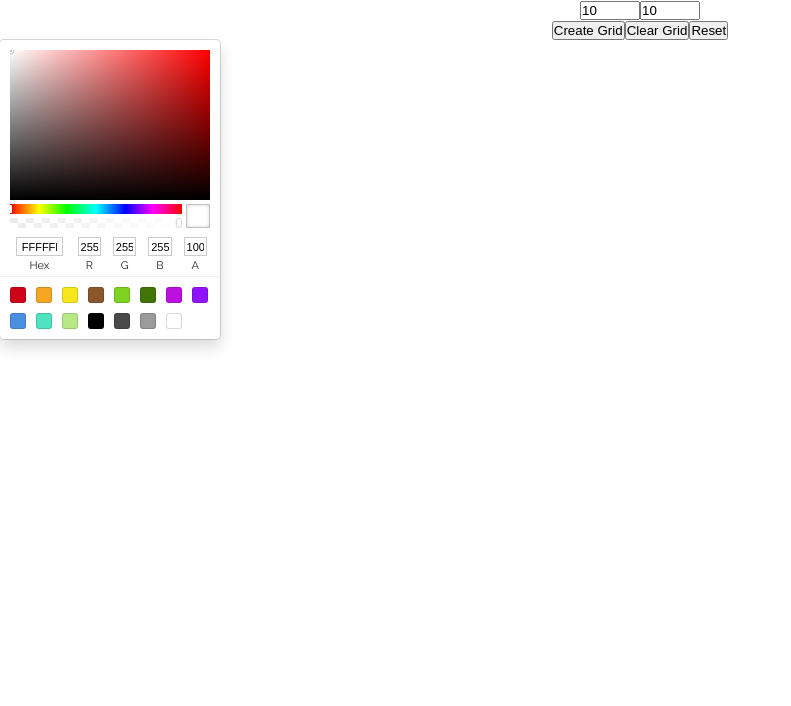
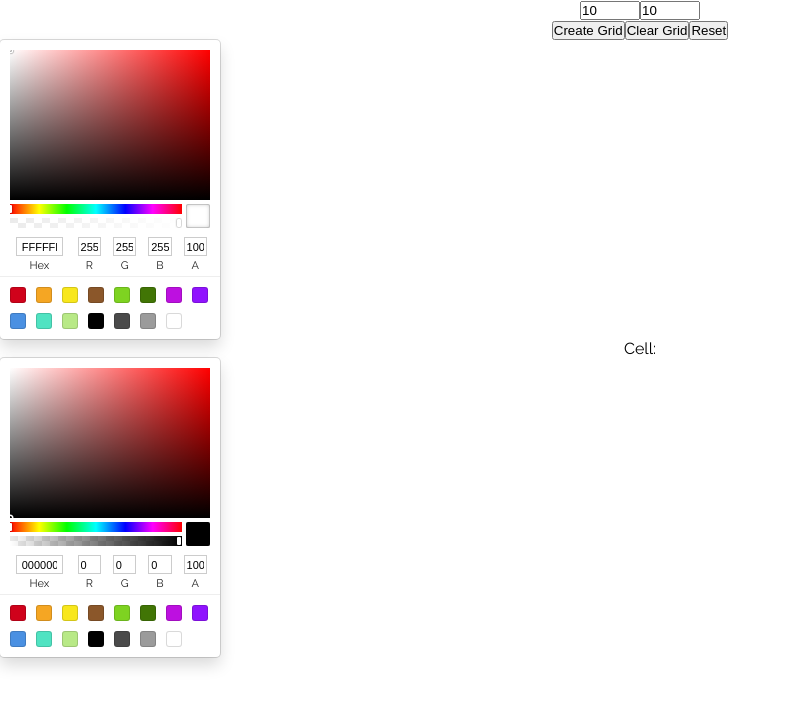
Before and after one commit to UmerSharif/Pixel-Art-App, a React (Create React App) app: page / in a window 1280 px wide. Shown: the top 706 px of the page, without its empty margins (0-791 px from the left). Built offline with nearby package versions, Linux system fonts and the light colour scheme.

Commit message:
single color and color on drag works

```diff
--- a/src/components/Main/MainTable.js
+++ b/src/components/Main/MainTable.js
@@ -6,9 +6,24 @@ export default function MainTable() {
   const [row, setRow] = useState(10);
   const [col, setCol] = useState(10);
   const [background, setBackground] = useState("#fff");
+  const [cellColor, setcellColor] = useState("#000");
+  const [mouseDown, setmouseDown] = useState(false);
 
   const handleBackgroundColor = color => {
     setBackground(color.hex);
+  };
+
+  const handleCellColor = color => {
+    setcellColor(color.hex);
+  };
+
+  const handleCellColorOnClick = event => {
+    event.target.style.backgroundColor = cellColor;
+    setmouseDown(true);
+  };
+
+  const handleMouseStateOnUp = () => {
+    setmouseDown(false);
   };
 
   const createGrid = () => {
@@ -64,7 +79,15 @@ export default function MainTable() {
         color={background}
         onChangeComplete={handleBackgroundColor}
       />
-      <table id="pixel-canvas" style={{ backgroundColor: background }}></table>
+      Cell:
+      <SketchPicker color={cellColor} onChangeComplete={handleCellColor} />
+      <table
+        id="pixel-canvas"
+        style={{ backgroundColor: background }}
+        onMouseDown={handleCellColorOnClick}
+        onMouseMove={mouseDown ? handleCellColorOnClick : null}
+        onMouseUp={handleMouseStateOnUp}
+      ></table>
     </>
   );
 }
```
